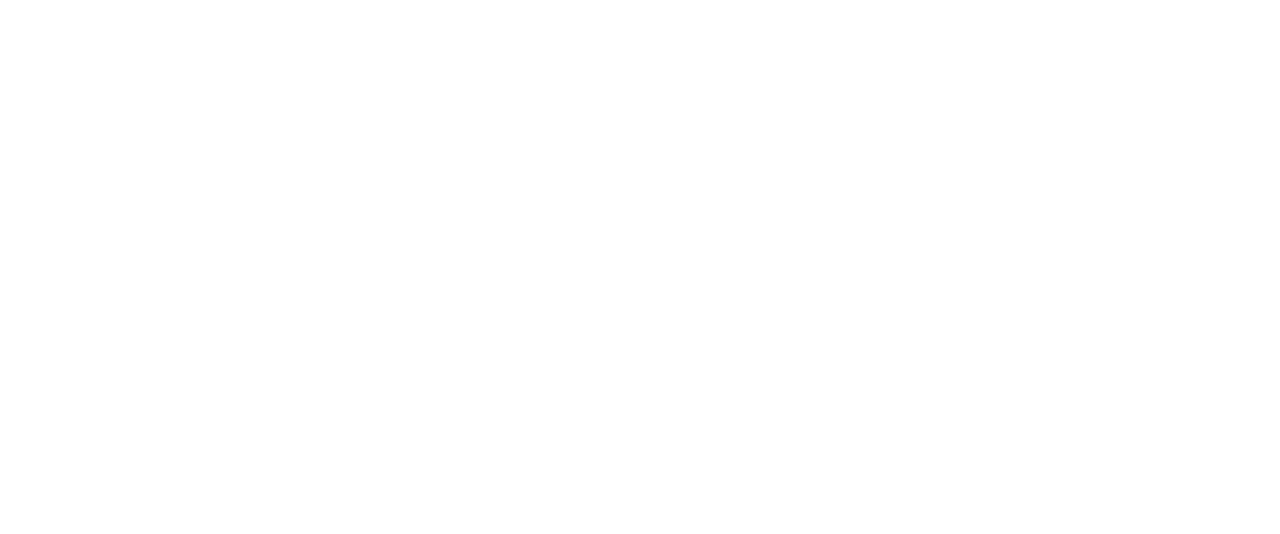
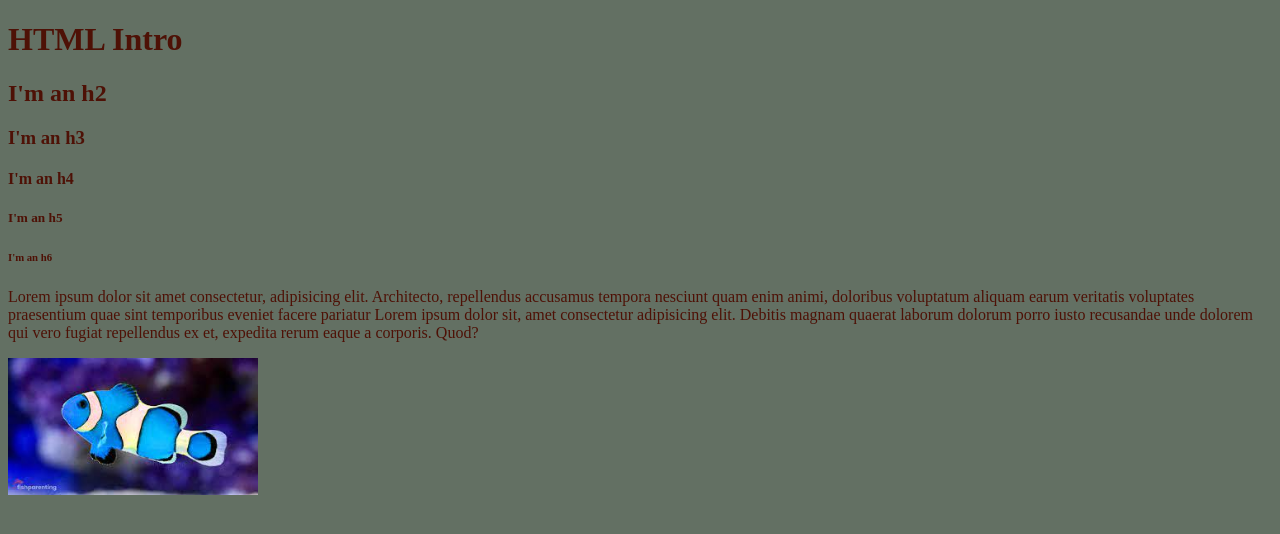
Before and after one commit to OksanaBaklan/Lessons1, a plain HTML site: page index.html in a window 1280 px wide. Drawn offline with Linux system fonts and the light colour scheme.

Commit message:
added img

```diff
--- /dev/null
+++ b/css/styles.css
@@ -0,0 +1,7 @@
+/*
+
+*/
+body{
+    color: #4e1106;
+    background-color: rgb(99, 112, 99);
+}
--- a/index.html
+++ b/index.html
@@ -4,9 +4,19 @@
     <meta charset="UTF-8">
     <meta http-equiv="X-UA-Compatible" content="IE=edge">
     <meta name="viewport" content="width=device-width, initial-scale=1.0">
-    <title>Document</title>
+    <title>.:HTML Intro:.</title>
+   <link rel="stylesheet" href="css/styles.css">
 </head>
 <body>
+    <h1>HTML Intro</h1>
+    <h2>I'm an h2</h2>
+    <h3>I'm an h3</h3>
+    <h4>I'm an h4</h4>
+    <h5>I'm an h5</h5>
+    <h6>I'm an h6</h6>
+    <p>Lorem ipsum dolor sit amet consectetur, adipisicing elit. Architecto, repellendus accusamus tempora nesciunt quam enim animi, doloribus voluptatum aliquam earum veritatis voluptates praesentium quae sint temporibus eveniet facere pariatur Lorem ipsum dolor sit, amet consectetur adipisicing elit. Debitis magnam quaerat laborum dolorum porro iusto recusandae unde dolorem qui vero fugiat repellendus ex et, expedita rerum eaque a corporis. Quod?
+        <a href="" class="Lorem"></a></p>
 
+        <img src="images/download.jpeg" alt="clownfish" width="250"
 </body>
 </html>
```
Also changed, not shown: images/download.jpeg (added).
